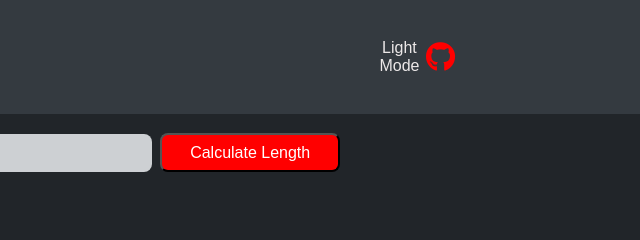
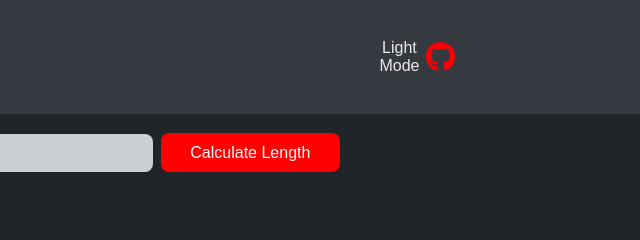
Before and after one commit to aashutosh148/YTplaylist-Length, a plain HTML site: page index.html in a window 1280 px wide. Shown: the top 240 px of the page, 640-1280 px from the left. Drawn offline with nearby package versions, Linux system fonts and the light colour scheme.

Commit message:
seo changes

```diff
--- a/index.html
+++ b/index.html
@@ -3,7 +3,8 @@
 <head>
     <meta charset="UTF-8">
     <meta name="viewport" content="width=device-width, initial-scale=1.0">
-    <title>YouTube Length Calculator</title>
+    <title>YouTube Playlist Length Calculator | Video Analytics Tool</title>
+    <meta name="description" content="Calculate total video duration, average length, and adjusted durations of YouTube playlists. Powerful video analytics tool using YouTube API v3.">
     <link rel="stylesheet" href="https://cdnjs.cloudflare.com/ajax/libs/font-awesome/5.15.3/css/all.min.css">
     <link rel="stylesheet" href="https://cdn.jsdelivr.net/boxicons/2.0.7/css/boxicons.min.css">
     <link rel="stylesheet" href="style.css">
--- a/style.css
+++ b/style.css
@@ -135,7 +135,8 @@ input[type="text"] {
 	padding: 0;
 	font-size: 16px;
 	transition: color 0.25s, border-color 0.25s, box-shadow 0.25s,
-		transform 0.25s;
+	transform 0.25s;
+	border: 0px;
 }
 
 body.dark-mode.search-bar button {
```
